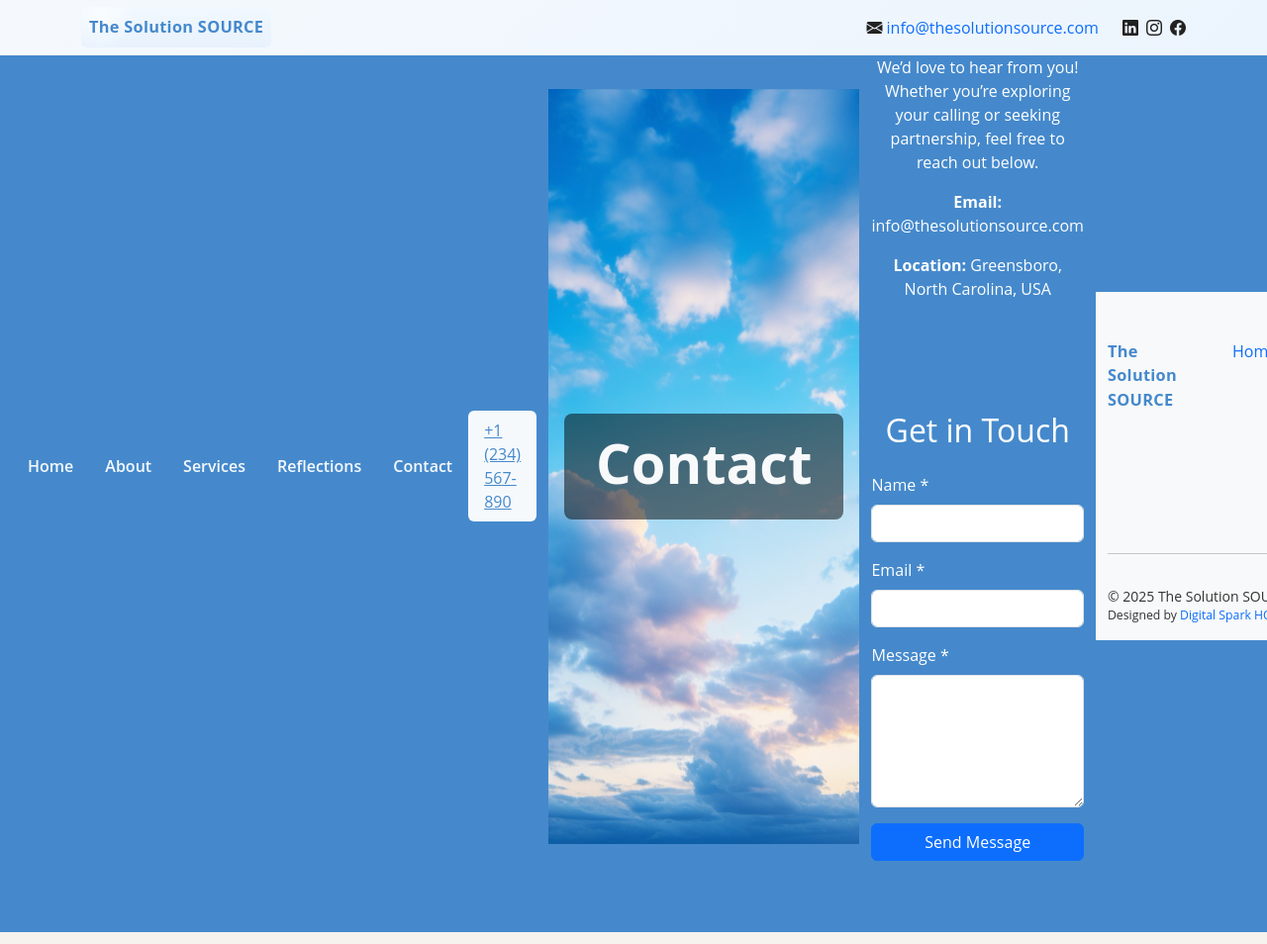
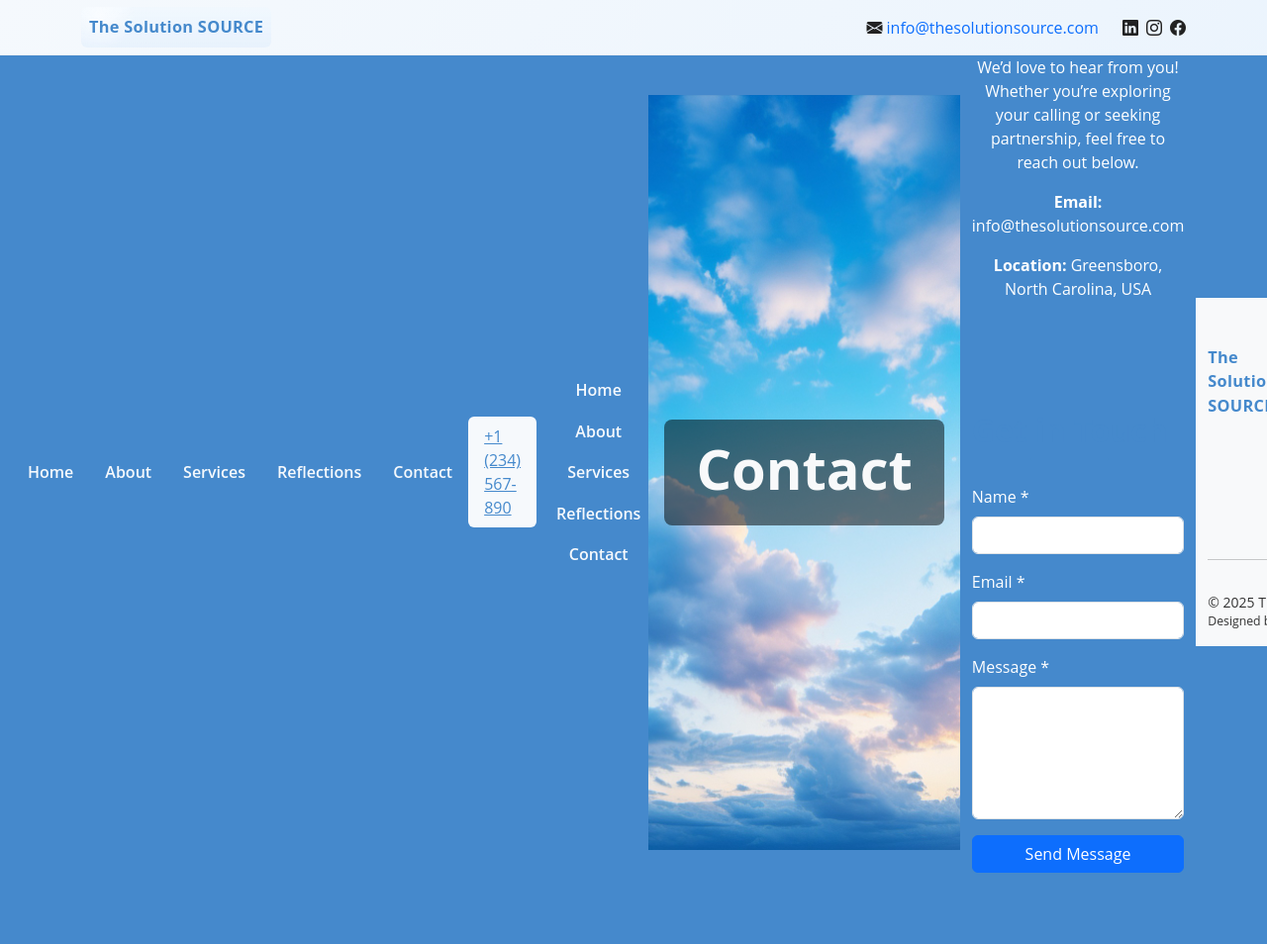
Before and after one commit to digitalsparkhq/thesolutionsource-demo, a Jekyll site: the page built from contact.md, in a window 1280 px wide and 954 px high. Shown: the whole window at 99% size. Built offline with Jekyll 4.4.1, drawn with Linux system fonts in a browser that asks for light colours.

Commit message:
Update style.css

```diff
--- a/assets/css/style.css
+++ b/assets/css/style.css
@@ -7,6 +7,7 @@
   --text: #222;
   --bg: #F6F3EE;
 
+  /* approximate topbar height used to offset navbar */
   --topbar-height: 56px;
 }
 
@@ -18,8 +19,8 @@
   margin: 0;
   padding: 0;
   background: var(--bg);
-  -webkit-font-smoothing: antialiased;
-  -moz-osx-font-smoothing: grayscale;
+  -webkit-font-smoothing:antialiased;
+  -moz-osx-font-smoothing:grayscale;
 }
 
 /* ---------- Topbar ---------- */
@@ -60,20 +61,28 @@
 .topbar .topbar-right a.social:hover { color: var(--primary); }
 
 /* ---------- Navbar ---------- */
+/* keep the original .navbar-sticky name you used */
 .navbar-sticky {
   background: var(--primary);
   color: #fff;
   position: sticky;
-  top: var(--topbar-height);
+  top: var(--topbar-height); /* sits below topbar until scrolled */
   z-index: 1050;
   transition: top .28s ease, background .2s ease;
 }
 
 /* when page scrolled we pull navbar to top (via JS toggling .scrolled) */
-.navbar-sticky.scrolled { top: 0; }
+.navbar-sticky.scrolled {
+  top: 0;
+}
 
-/* desktop nav - left aligned with topbar logo */
-.navbar-sticky .navbar-nav { display: flex; align-items: center; margin-left: 0; }
+/* center the menu on desktop */
+.navbar-sticky .navbar-nav {
+  margin-left: auto;
+  margin-right: auto;
+  display: flex;
+  align-items: center;
+}
 
 /* nav links */
 .navbar-sticky .nav-link {
@@ -82,6 +91,8 @@
   font-weight: 600;
   position: relative;
 }
+
+/* underline animation for hover + active/current */
 .navbar-sticky .nav-link::after {
   content: "";
   position: absolute;
@@ -94,9 +105,11 @@
   transition: width .28s ease;
 }
 .navbar-sticky .nav-link:hover::after,
-.navbar-sticky .nav-link.current::after { width: 100%; }
+.navbar-sticky .nav-link.current::after {
+  width: 100%;
+}
 
-/* call box on desktop */
+/* call box on desktop (keeps at right side) */
 .call-box {
   background: rgba(255,255,255,0.95);
   color: var(--primary);
@@ -109,7 +122,7 @@
 }
 .call-box:hover { transform: translateY(-3px); box-shadow: 0 10px 28px rgba(0,0,0,0.08); }
 
-/* mobile call button */
+/* mobile call button (keeps visible on right) */
 .call-btn {
   background: var(--primary);
   color: #fff;
@@ -118,106 +131,296 @@
   border-radius: 6px;
 }
 
-/* prevent sticky nav overlap on anchors */
+/* make sure anchor jumps don't hide content under sticky nav */
 section { scroll-margin-top: calc(var(--topbar-height) + 56px); }
 
 /* ---------- Hero ---------- */
-.hero { position: relative; background-size: cover; background-position: center; display:flex; align-items:center; justify-content:center; color:#fff; text-align:center; }
-.hero.hero-lg { min-height:100vh; height:100vh; }
-.hero.hero-sm { min-height:80vh; height:80vh; }
+/* hero sizes are controlled via classes on the header element:
+   .hero.hero-lg (home) => full viewport
+   .hero.hero-sm (about/contact) => 80vh
+*/
+.hero {
+  position: relative;
+  background-size: cover;
+  background-position: center;
+  display:flex;
+  align-items:center;
+  justify-content:center;
+  color: #fff;
+  text-align: center;
+}
+.hero.hero-lg { min-height: 100vh; height: 100vh; }
+.hero.hero-sm { min-height: 80vh; height: 80vh; }
+
+/* remove dark overlay by default (you requested no black background on text).
+   If you want overlay only on home, add inline overlay or a specific .has-overlay class. */
+.hero-overlay {
+  position: relative;
+  z-index: 1;
+  padding: 4rem 0;
+}
+.hero-title { color: #fff; font-size: clamp(2rem, 4vw, 3.6rem); font-weight:700; text-shadow: 0 2px 10px rgba(0,0,0,0.25); }
+.hero-subtext { color: #fff; max-width:900px; margin:0 auto; }
+
 .hero-text-bg {
-  display: inline-block;
-  background-color: rgba(0,0,0,0.5);
-  padding:1rem 2rem;
-  border-radius:0.5rem;
+  display: inline-block; /* shrink to content */
+  background-color: rgba(0, 0, 0, 0.5); /* black transparent */
+  padding: 1rem 2rem; /* adjust spacing around text */
+  border-radius: 0.5rem; /* optional rounded corners */
 }
 
-/* ---------- Mobile overlay nav ---------- */
-.mobile-nav-overlay {
-  position: fixed;
-  top: 0;
-  left: 0;
-  right: 0;
-  height: 100vh;
+/* ---------- Intro / Mission ---------- */
+/* pattern/background MUST be set inline in HTML (so Jekyll relative_url works).
+   Keep section spacing and styles here only. */
+#intro { padding: 5rem 0; }
+
+/* ---------- Section heading style (centered underline across middle) ---------- */
+.section-title {
+  display: inline-block;
+  font-weight: 700;
+  margin-bottom: 1.25rem;
+  position: relative;
+  color: var(--primary);
+  text-align: center;
+}
+.section-title::after {
+  content: "";
+  display: block;
+  width: 40%;
+  max-width: 320px;
+  height: 4px;
+  margin: 8px auto 0;
+  background: var(--primary);
+  border-radius: 2px;
+}
+
+/* ---------- Services ---------- */
+#services { background: var(--cream); padding: 4rem 0; }
+.service-card { background: #fff; border-radius: 12px; padding: 1.8rem; min-height: 240px; box-shadow: 0 6px 20px rgba(10,10,10,0.04);
+  transform: translateY(12px); opacity:0; transition: transform .6s cubic-bezier(.2,.9,.2,1), opacity .6s;}
+.service-card.visible { transform: translateY(0); opacity:1; }
+.service-card h5 { color: var(--green); margin-bottom:.8rem; }
+
+/* ---------- Reflections Section ---------- */
+#reflections {
+  padding: 3.5rem 0;
+  overflow-x: hidden; /* prevent horizontal scroll on all devices */
+}
+
+#reflections .row {
+  row-gap: 2rem;
+}
+
+/* reflection card container */
+.reflection-card {
+  perspective: 1200px;
+  height: 40vh;
+  display: flex;
+  align-items: stretch;
+  overflow: hidden; /* contain any 3D overflow */
+}
+
+/* inner wrapper handles flipping */
+.reflection-card-inner {
+  position: relative;
+  width: 100%;
+  height: 100%;
+  transition: transform 0.8s cubic-bezier(0.4, 0.2, 0.3, 1);
+  transform-style: preserve-3d;
+}
+
+.reflection-card.flipped .reflection-card-inner {
+  transform: rotateY(180deg);
+}
+
+/* front & back faces */
+.reflection-front,
+.reflection-back {
+  position: absolute;
+  inset: 0;
+  width: 100%;
+  backface-visibility: hidden;
+  border-radius: 14px;
+  padding: 1.5rem;
   background: #fff;
-  transform: translateY(-100%);
-  opacity: 0;
-  transition: transform 0.3s ease, opacity 0.3s ease;
-  z-index: 1060;
-  padding: 4rem 1.5rem 2rem 1.5rem;
+  box-shadow: 0 8px 24px rgba(10, 10, 10, 0.06);
   display: flex;
   flex-direction: column;
+  justify-content: space-between;
+  transition: opacity 0.4s ease;
 }
-.mobile-nav-overlay.open {
-  transform: translateY(0);
-  opacity: 1;
+
+.reflection-back {
+  transform: rotateY(180deg);
 }
-.mobile-nav-overlay .nav-link {
-  color: #222;
+
+/* card headings */
+.reflection-card h5 {
+  text-align: center;
+  color: var(--green);
+  margin-bottom: 1rem;
   font-weight: 600;
-  padding: 0.8rem 0;
 }
-.mobile-nav-overlay .nav-link:hover { color: var(--primary); }
 
-/* ---------- Reflections / Services ---------- */
-.service-card { background: #fff; border-radius: 12px; padding: 1.8rem; min-height: 240px; box-shadow: 0 6px 20px rgba(10,10,10,0.04); transform: translateY(12px); opacity:0; transition: transform .6s cubic-bezier(.2,.9,.2,1), opacity .6s; }
-.service-card.visible { transform: translateY(0); opacity:1; }
-.service-card h5 { color: var(--green); margin-bottom:.8rem; }
-.reflection-card { perspective: 1200px; height: 40vh; display: flex; align-items: stretch; overflow: hidden; }
-.reflection-card-inner { position: relative; width: 100%; height: 100%; transition: transform 0.8s cubic-bezier(0.4, 0.2, 0.3, 1); transform-style: preserve-3d; }
-.reflection-card.flipped .reflection-card-inner { transform: rotateY(180deg); }
-.reflection-front, .reflection-back {
-  position: absolute; inset: 0; width: 100%; backface-visibility: hidden;
-  border-radius: 14px; padding: 1.5rem; background: #fff;
-  box-shadow: 0 8px 24px rgba(10,10,10,0.06);
-  display: flex; flex-direction: column; justify-content: space-between; transition: opacity 0.4s ease;
+/* text content */
+.reflection-card p {
+  flex-grow: 1;
+  text-align: justify;
 }
-.reflection-back { transform: rotateY(180deg); }
-.reflection-card h5 { text-align: center; color: var(--green); margin-bottom: 1rem; font-weight: 600; }
-.reflection-card p { flex-grow: 1; text-align: justify; }
-.flip-btn { margin-top: 1rem; display: inline-block; align-self: center; }
+
+/* flip buttons */
+.flip-btn {
+  margin-top: 1rem;
+  display: inline-block;
+  align-self: center;
+}
+
+/* ---------- Responsive Adjustments ---------- */
+@media (max-width: 991px) {
+  #reflections {
+    padding: 2.5rem 0;
+  }
+
+  #reflections .row {
+    row-gap: 1.2rem !important;
+  }
+
+  .reflection-card {
+    height: 380px;
+    overflow: hidden; /* prevents card overflow */
+  }
+
+  .reflection-card-inner {
+    height: 100%;
+  }
+
+  /* maintain 3D flip but prevent overflow */
+  .reflection-front,
+  .reflection-back {
+    position: absolute;
+    inset: 0;
+    width: 100%;
+    height: 100%;
+    backface-visibility: hidden;
+  }
+
+  .reflection-back {
+    transform: rotateY(180deg);
+  }
+
+  /* subtle depth effect */
+  .reflection-card-inner::after {
+    content: "";
+    position: absolute;
+    inset: 0;
+    background: linear-gradient(to right, rgba(0, 0, 0, 0.06), rgba(0, 0, 0, 0));
+    transform: translateZ(-1px);
+    opacity: 0;
+    transition: opacity 0.3s ease;
+  }
+
+  .reflection-card.flipped .reflection-card-inner::after {
+    opacity: 0.25;
+  }
+}
+
+@media (max-width: 575px) {
+  .reflection-card {
+    height: 360px;
+  }
+
+  .reflection-card h5 {
+    font-size: 1.05rem;
+  }
+
+  .reflection-card p {
+    font-size: 0.9rem;
+  }
+
+  /* ensure no horizontal scroll at all */
+  body, html {
+    overflow-x: hidden;
+  }
+}
 
 /* ---------- Reveal on scroll ---------- */
 .reveal-on-scroll { transform: translateY(18px); opacity: 0; transition: all .7s ease; }
 .reveal-on-scroll.visible { transform: translateY(0); opacity: 1; }
 
-/* ---------- Reviews slider ---------- */
+/* ---- Reviews slider helpers ---- */
 #reviews { position: relative; padding: 4rem 0; color: #fff; }
 .review-container { position: relative; width:100%; max-width:900px; margin: 0 auto; min-height: 160px; overflow: hidden; }
-.review-slide { position:absolute; left:0; top:0; width:100%; opacity:0; transform: translateX(100%); transition: transform .6s ease, opacity .6s ease; text-align:center; z-index:1; }
-.review-slide.active { opacity:1; transform:translateX(0); z-index:3; }
-.review-arrow { background: rgba(0,0,0,0.35); color:#fff; width:44px; height:44px; display:inline-flex; align-items:center; justify-content:center; border-radius:50%; cursor:pointer; z-index:10; position:relative; }
+
+/* Slide base */
+.review-slide {
+  position: absolute;
+  left: 0;
+  top: 0;
+  width: 100%;
+  opacity: 0;
+  transform: translateX(100%);    /* default off-screen right */
+  transition: transform .6s ease, opacity .6s ease;
+  text-align: center;
+  z-index: 1;
+}
+
+/* visible slide */
+.review-slide.active {
+  opacity: 1;
+  transform: translateX(0);
+  z-index: 3;
+}
+
+/* arrows must be above slides */
+.review-arrow {
+  background: rgba(0,0,0,0.35);
+  color: #fff;
+  width: 44px;
+  height: 44px;
+  display: inline-flex;
+  align-items: center;
+  justify-content: center;
+  border-radius: 50%;
+  cursor: pointer;
+  z-index: 10;
+  position: relative;
+}
 .review-arrow:hover { transform: translateY(-3px); }
 
+/* ensure container doesn't change height when slides change */
+.review-container .review-slide p { margin-bottom: 0; }
+
 /* ---------- Footer ---------- */
-.site-footer { color:#333; background:#fff; padding-top:2rem; }
-.site-footer .footer-top .col { padding-bottom:0.5rem; }
-.footer-separator { border-top: 2px solid var(--primary); margin:1.25rem 0; opacity:.9; }
+.site-footer { color: #333; background: #fff; padding-top: 2rem; }
+.site-footer .footer-top .col { padding-bottom: 0.5rem; }
+.footer-separator { border-top: 2px solid var(--primary); margin: 1.25rem 0; opacity:.9; }
+
+/* smaller text row */
 .site-footer .footer-bottom { display:flex; align-items:center; justify-content:space-between; gap:1rem; padding-bottom:1rem; flex-wrap:wrap; }
+
+/* social */
 .site-footer a.social { color: var(--text); transition: color .18s ease; }
 .site-footer a.social:hover { color: var(--primary); }
-.contact-form-wrapper { max-width:640px; margin:0 auto; }
+
+/* ---------- Contact form wrapper ---------- */
+.contact-form-wrapper { max-width: 640px; margin: 0 auto; }
 
 /* ---------- Responsive tweaks ---------- */
 @media (max-width: 991px) {
-  .navbar-sticky .navbar-nav { margin:0; flex-direction: column; }
-  #mainNav .collapse { position:absolute; left:0; right:0; top: calc(var(--topbar-height)); background: #fff; padding: 1rem 0; z-index: 1045; }
-  #mainNav .nav-link { color:#222; padding-left:1.2rem; }
-  .call-btn { position:absolute; right:12px; top:10px; z-index:1065; }
-  .topbar { padding:0 12px; height: var(--topbar-height); }
-  .section-title::after { width:60%; }
-  .review-container { min-height:200px; }
+  /* center nav on mobile, collapse will be full width below topbar */
+  .navbar-sticky .navbar-nav { margin: 0; flex-direction: column; }
+  /* position collapsed menu below topbar and navbar */
+  #mainNav .collapse { position: absolute; left: 0; right: 0; top: calc(var(--topbar-height)); background: var(--primary); padding: 1rem 0; z-index: 1045; }
+  #mainNav .nav-link { color: #fff; padding-left: 1.2rem; }
+  /* ensure call button stays visible on the right */
+  .call-btn { position: absolute; right: 12px; top: 10px; z-index: 1065; }
+  .topbar { padding: 0 12px; height: var(--topbar-height); }
+  .section-title::after { width: 60%; }
+  .review-container { min-height: 200px; }
   .site-footer .footer-top { text-align:center; }
   .site-footer .row { display:flex; flex-direction:column; align-items:center; text-align:center; }
   .site-footer .footer-bottom { justify-content:center; }
 }
 
-@media (max-width: 575px) {
-  .reflection-card { height:360px; }
-  .reflection-card h5 { font-size:1.05rem; }
-  .reflection-card p { font-size:0.9rem; }
-  body, html { overflow-x:hidden; }
-}
-
 /* fine tune focus outlines */
 a:focus, button:focus { outline: 3px solid rgba(69,137,204,0.12); outline-offset: 3px; border-radius: 6px; }
```
